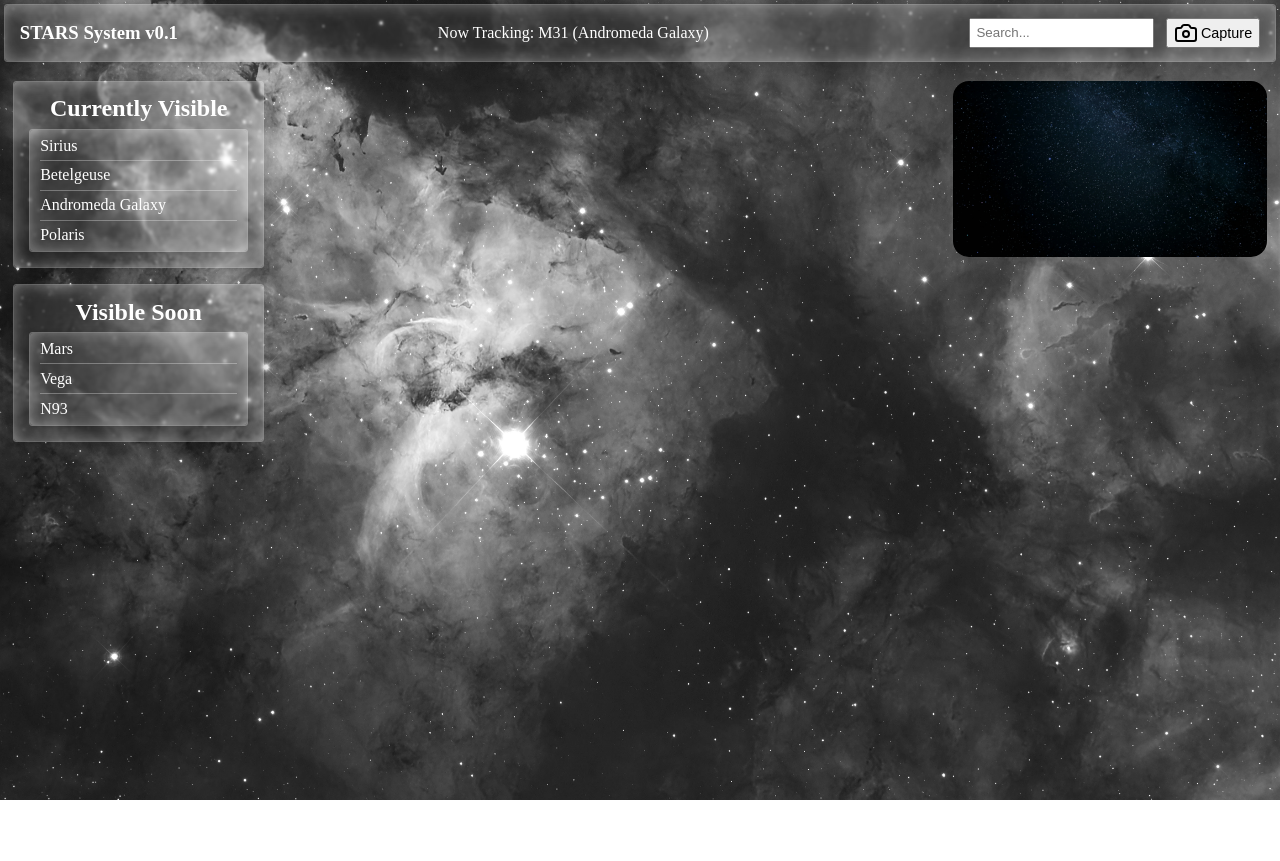
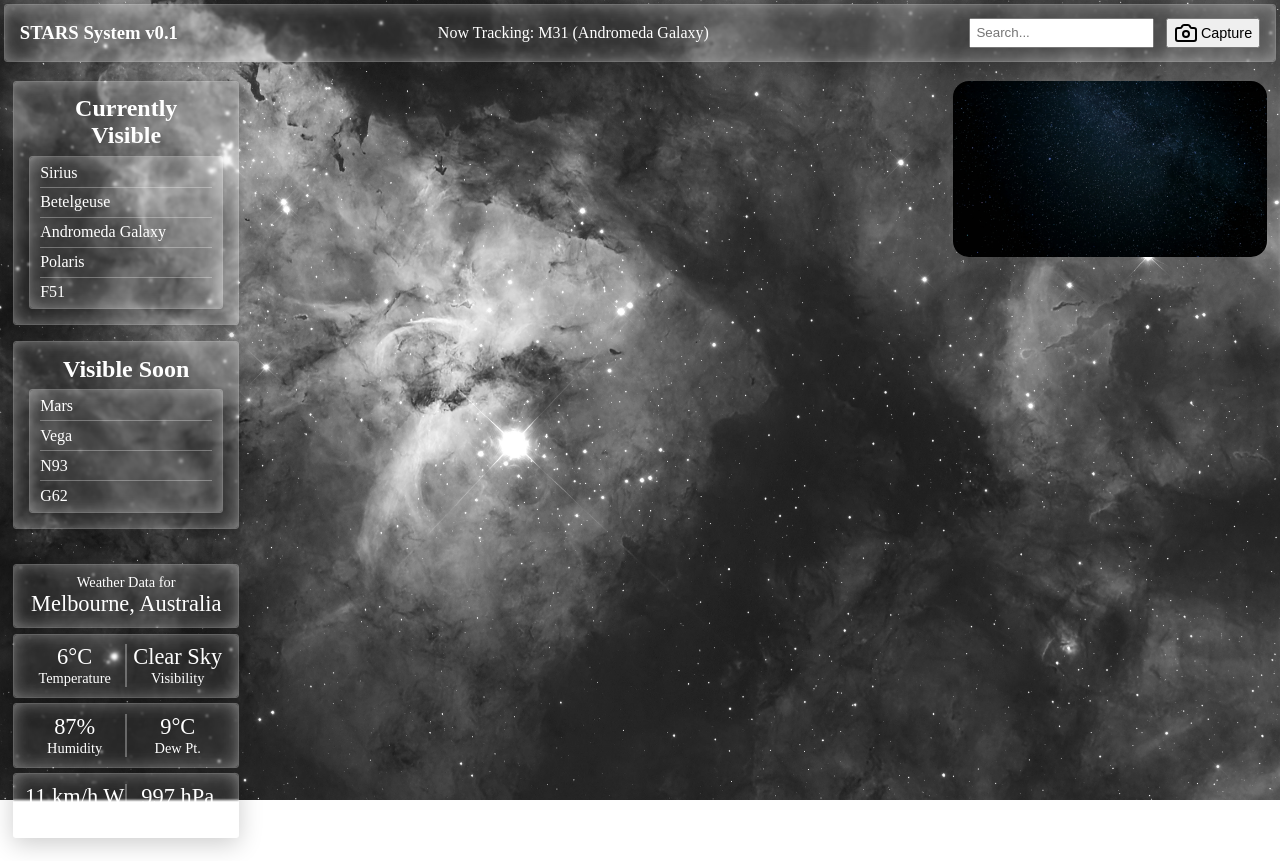
Before and after one commit to 22209634/capstone-stars, a React (Vite) app: page / in a window 1280 px wide. Before the commit the page ends 800 px from the top, so only its background shows below. Built offline with nearby package versions, Linux system fonts and the light colour scheme.

Commit message:
Complete Weather Data Styling/CSS. Improve SkyObjectList and other Dashboard positioning.

```diff
--- a/src/components/SkyObjectList/SkyObjectList.tsx
+++ b/src/components/SkyObjectList/SkyObjectList.tsx
@@ -13,14 +13,16 @@ const skyObjects: SkyObject[] = [
     { id: "sirius", name: "Sirius", ra: 6.752, dec: -16.716 },
     { id: "betelgeuse", name: "Betelgeuse", ra: 5.919, dec: 7.407 },
     { id: "vega", name: "Andromeda Galaxy", ra: 18.615, dec: 38.783 },
-    { id: "polaris", name: "Polaris", ra: 2.53, dec: 89.264 }
+    { id: "polaris", name: "Polaris", ra: 2.53, dec: 89.264 },
+    { id: "polaris", name: "F51", ra: 2.53, dec: 89.264 }
 ];
 
 // mock data 2
 const skyObjects2: SkyObject[] = [
     { id: "sirius", name: "Mars", ra: 6.752, dec: -16.716 },
     { id: "vega", name: "Vega", ra: 18.615, dec: 38.783 },
-    { id: "vega", name: "N93", ra: 18.615, dec: 38.783 }
+    { id: "vega", name: "N93", ra: 18.615, dec: 38.783 },
+    { id: "polaris", name: "G62", ra: 2.53, dec: 89.264 }
 ];
 
 export default function SkyObjectList() {
--- a/src/components/WeatherData/WeatherData.css
+++ b/src/components/WeatherData/WeatherData.css
@@ -0,0 +1,63 @@
+.weather-data__wrapper {
+    display: flex;
+    flex-direction: column;
+    gap: 0.34rem;
+}
+
+/* Center Data in Panel */
+.weather-data__panel {
+    display: flex;
+    justify-content: center;
+    align-items: center;
+}
+
+.weather-data__item {
+    padding: 0.67rem 0.67rem;
+}
+
+/* Set data and labels positions */
+
+.weather-data__item {
+    display: flex;
+}
+
+.weather-data__panel:not(:first-child) .weather-data__item p:first-child {
+    border-right: 1px solid rgba(255, 255, 255, 0.3);
+}
+
+.weather-data__panel:not(:first-child) .weather-data__item p:last-child {;
+    border-left: 1px solid rgba(255, 255, 255, 0.3);
+}
+
+.weather-data__item p {
+    margin: 0;
+    display: flex;
+    text-align: center;
+}
+
+.weather-data__panel:first-child .weather-data__item p {
+    flex-direction: column;
+}
+
+.weather-data__panel:not(:first-child) .weather-data__item p {
+    flex-direction: column-reverse;
+}
+
+/* Centering Weather Data Separation Lines */
+.weather-data__panel:not(:first-child) .weather-data__item {
+    width: 100%;
+}
+
+.weather-data__panel:not(:first-child) .weather-data__item p {
+    width: 50%;
+}
+
+/* Fonts */
+
+.weather-data__item p {
+    font-size: 1.4rem;
+}
+
+.weather-data__item p span {
+    font-size: 0.9rem;
+}
--- a/src/components/WeatherData/WeatherData.tsx
+++ b/src/components/WeatherData/WeatherData.tsx
@@ -12,6 +12,7 @@ type weatherDataType = {
     windDirection: string;
     pressure: number;
     temperatureUnit?: string;
+    humidityUnit?: string;
     speedUnit?: string;
     pressureUnit?: string;
 }
@@ -19,47 +20,44 @@ type weatherDataType = {
 const mockData: weatherDataType = {
     location: 'Melbourne, Australia',
     temperature: 6,
-    visibility: 'Mostly clear',
+    visibility: 'Clear Sky',
     humidity: 87,
     dewPoint: 9,
     windSpeed: 11,
     windDirection: 'W',
     pressure: 997,
     temperatureUnit: 'C',
+    humidityUnit: '%',
     speedUnit: 'km/h',
     pressureUnit: 'hPa'
 }
 
 export default function WeatherData() {
     return (
-        <>
+        <div className="weather-data__wrapper">
             <Panel className="weather-data__panel" borderRadius="3px">
-                <div className="weather-data__location">
-                    <p>{mockData.location}</p>
+                <div className="weather-data__item weather-data__location">
+                    <p><span>Weather Data for</span> {mockData.location}</p>
                 </div>
             </Panel>
             <Panel className="weather-data__panel" borderRadius="3px">
-                <div className="weather-data__temperature">
-                    <p>{mockData.temperature}°{mockData.temperatureUnit}</p>
-                    <p>{mockData.visibility}</p>
+                <div className="weather-data__item weather-data__temperatureVisibility">
+                    <p><span>Temperature</span>{mockData.temperature}°{mockData.temperatureUnit}</p>
+                    <p><span>Visibility</span>{mockData.visibility}</p>
                 </div>
             </Panel>
             <Panel className="weather-data__panel" borderRadius="3px">
-                <div className="weather-data__humidity">
-                    <p><span>Humidity</span> {mockData.humidity}</p>
-                    <p><span>Dew Pt.</span> {mockData.dewPoint}</p>
+                <div className="weather-data__item weather-data__humidity">
+                    <p><span>Humidity</span> {mockData.humidity}{mockData.humidityUnit}</p>
+                    <p><span>Dew Pt.</span> {mockData.dewPoint}°{mockData.temperatureUnit}</p>
                 </div>
             </Panel>
             <Panel className="weather-data__panel" borderRadius="3px">
-                <div className="weather-data__windspeed">
-                    <p><span>Wind Speed</span>{mockData.windSpeed} {mockData.speedUnit} {mockData.windDirection}</p>
+                <div className="weather-data__item weather-data__windspeedPressure">
+                    <p><span>Wind Speed</span> {mockData.windSpeed} {mockData.speedUnit} {mockData.windDirection}</p>
+                    <p><span>Pressure</span> {mockData.pressure} {mockData.pressureUnit}</p>
                 </div>
             </Panel>
-            <Panel className="weather-data__panel" borderRadius="3px">
-                <div className="weather-data__pressure">
-                    <p><span>Pressure</span>{mockData.pressure} {mockData.pressureUnit}</p>
-                </div>
-            </Panel>
-        </>
+        </div>
     )
 }
--- a/src/pages/Dashboard/Dashboard.css
+++ b/src/pages/Dashboard/Dashboard.css
@@ -25,7 +25,10 @@
 }
 
 .dashboard__menus__left {
-    width: 20%;
+    display: flex;
+    flex-direction: column;
+    gap: 2.2rem;
+    width: 18%;
 }
 
 .dashboard__menus__right {
--- a/src/pages/Dashboard/Dashboard.tsx
+++ b/src/pages/Dashboard/Dashboard.tsx
@@ -3,6 +3,7 @@ import Topbar from "@/components/Topbar/Topbar.tsx"
 import TelescopeView from "@/components/TelescopeView/TelescopeView.tsx"
 import AllSkyView from "@/components/AllSkyView/AllSkyView.tsx"
 import SkyObjectList from "@/components/SkyObjectList/SkyObjectList.tsx"
+import WeatherData from "@/components/WeatherData/WeatherData.tsx";
 
 export default function Dashboard() {
     return (
@@ -18,7 +19,9 @@ export default function Dashboard() {
                     <section className="sky-object-list">
                         <SkyObjectList />
                     </section>
-                    <section className="weather-data"></section>
+                    <section className="weather-data">
+                        <WeatherData />
+                    </section>
                 </div>
                 <div className="dashboard__menus__right">
                     <section className="allsky-view">
```
